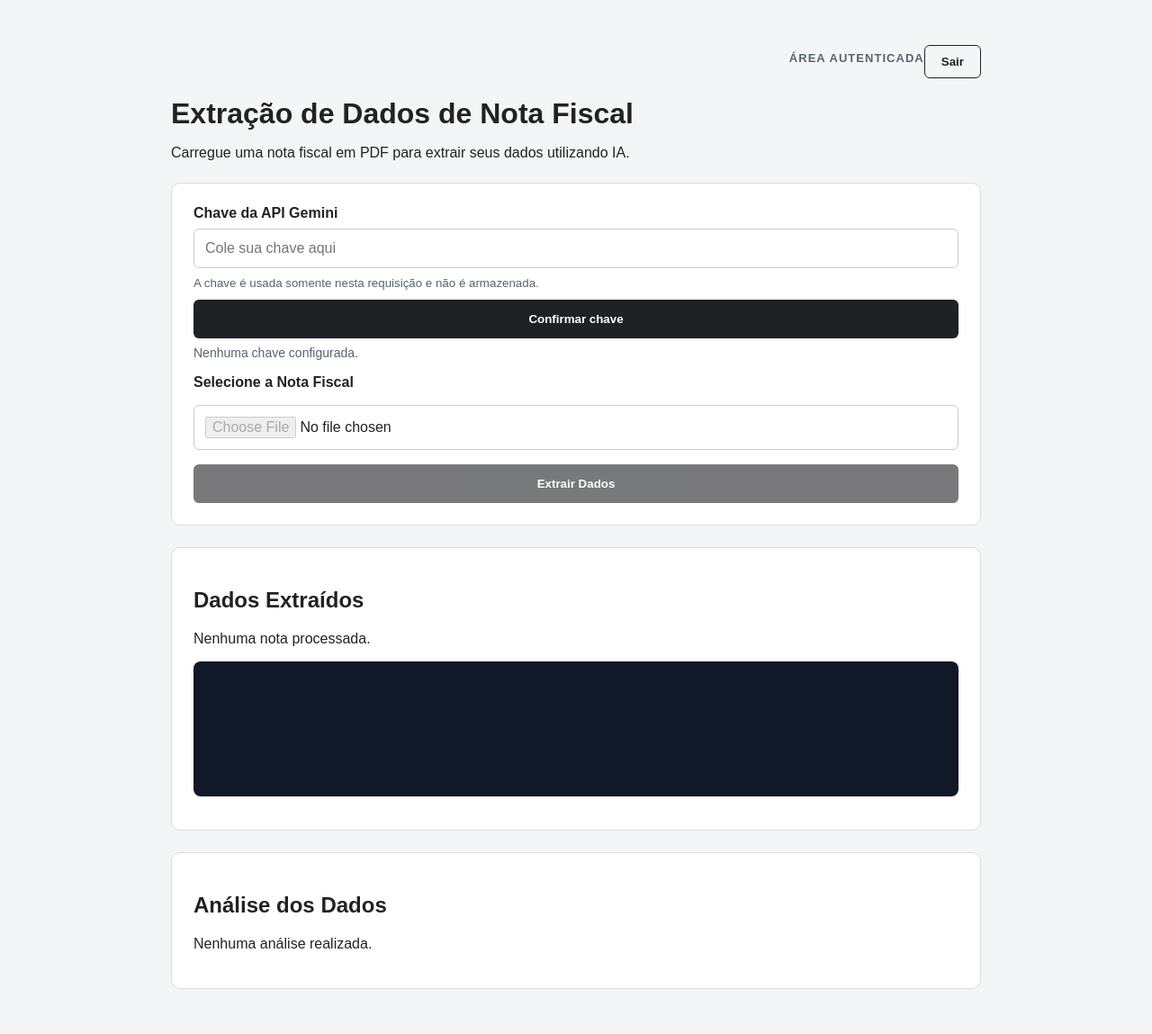
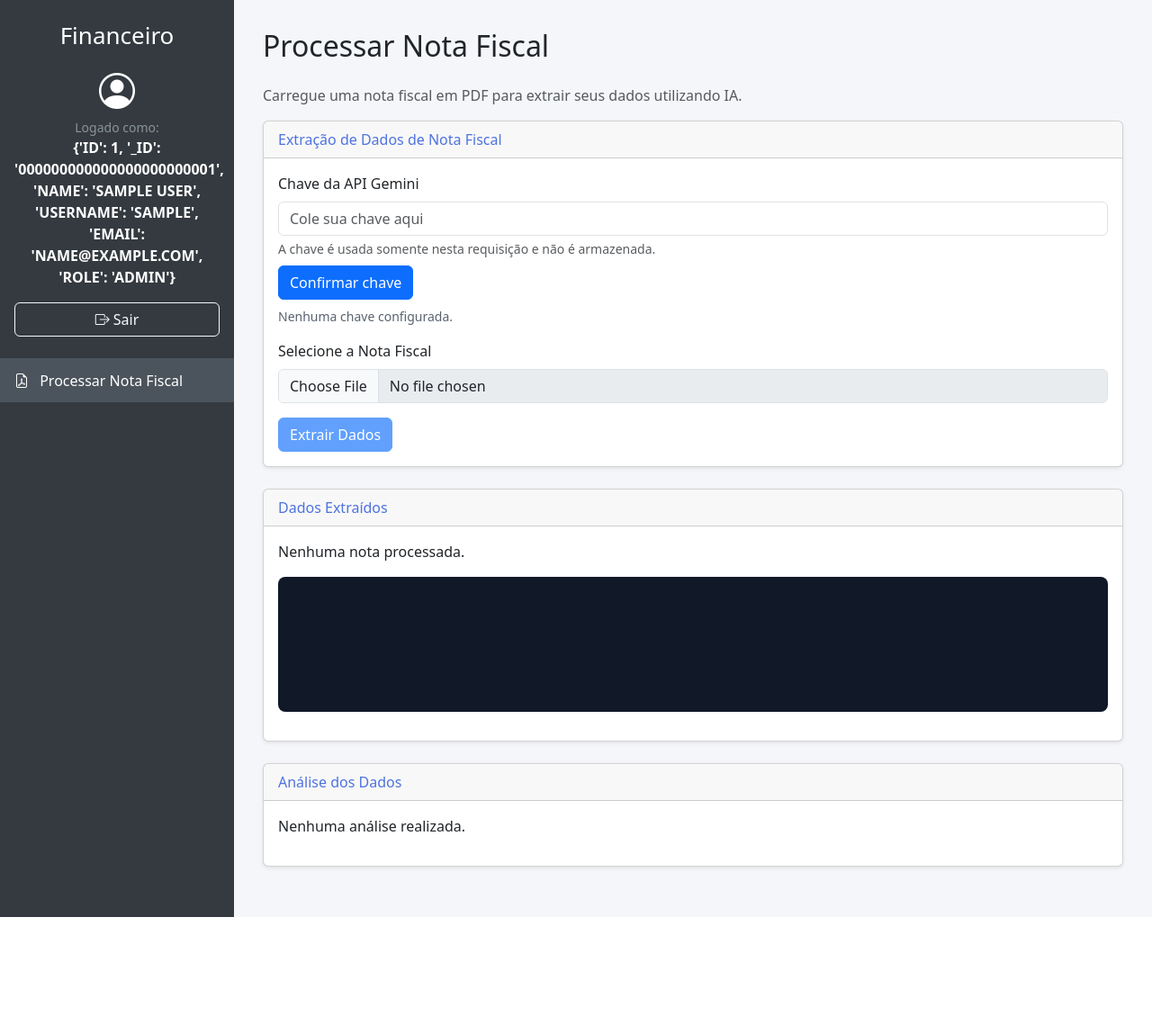
Before and after one commit to Matheusv1007/projeto-administrativo-financeiro, a Flask app: page / in a window 1280 px wide. Shown: the whole page at 90% size. After the commit the page ends 1019 px from the top, so only its background shows below. Run offline with Flask 3, Linux system fonts and the light colour scheme; the visitor is signed in with stand-in values (Sample User, id 1).

Commit message:
Aplica layout com menu lateral nas telas de login e de processamento da nota
Usa Bootstrap seguindo o layout recomendado e mostra o usuário logado
no menu.

```diff
--- a/app.py
+++ b/app.py
@@ -88,6 +88,7 @@ def login():
             if usuario_valido and senha_valida:
                 session.clear()
                 session["autenticado"] = True
+                session["usuario"] = usuario
 
                 return redirect(url_for("index"))
 
--- a/static/style.css
+++ b/static/style.css
@@ -1,137 +1,94 @@
-* {
-    box-sizing: border-box;
+body {
+    background: #f4f6f9;
 }
 
-body {
-    margin: 0;
-    font-family: Arial, sans-serif;
-    background: #f4f5f7;
-    color: #222;
+/* Layout com menu lateral */
+
+.layout {
+    display: flex;
+    min-height: 100vh;
 }
 
-.container {
-    width: min(900px, 92%);
-    margin: 50px auto;
+.sidebar {
+    width: 260px;
+    flex-shrink: 0;
+    background: #343a40;
+    color: #fff;
 }
 
-h1 {
-    margin-bottom: 8px;
+.sidebar-topo {
+    padding: 24px 16px;
+    text-align: center;
+    border-bottom: 1px solid #4b545c;
 }
 
-.card {
-    background: white;
-    padding: 24px;
-    margin-top: 24px;
-    border-radius: 10px;
-    border: 1px solid #ddd;
+.sidebar-marca {
+    font-size: 26px;
+    margin-bottom: 16px;
 }
 
-form {
+.sidebar-avatar {
+    font-size: 40px;
+}
+
+.sidebar-logado {
+    color: #8a939b;
+    font-size: 14px;
+}
+
+.sidebar-usuario {
+    font-weight: bold;
+    margin-bottom: 16px;
+}
+
+.sidebar-menu {
     display: flex;
     flex-direction: column;
-    gap: 16px;
+    padding-bottom: 24px;
 }
 
-input[type="file"],
-input[type="password"],
-input[type="text"] {
-    width: 100%;
-    padding: 12px;
-    border: 1px solid #ccc;
-    border-radius: 6px;
-    background: white;
-    color: #222;
-    font: inherit;
+.sidebar-secao {
+    padding: 16px 16px 6px;
+    color: #6c757d;
+    font-size: 13px;
+    text-align: center;
 }
 
-button {
-    padding: 14px;
-    border: none;
-    border-radius: 6px;
-    cursor: pointer;
-    font-weight: bold;
-    background: #202124;
-    color: white;
+.sidebar-link {
+    padding: 12px 16px;
+    color: #e9ecef;
+    text-decoration: none;
 }
 
-button:disabled {
-    opacity: 0.6;
-    cursor: not-allowed;
+.sidebar-link i {
+    margin-right: 8px;
 }
 
-.resultado pre {
-    min-height: 150px;
-    padding: 18px;
-    overflow-x: auto;
-    white-space: pre-wrap;
-    border-radius: 8px;
-    background: #111827;
-    color: #e5e7eb;
+.sidebar-link:hover,
+.sidebar-link.ativo {
+    background: #4b545c;
+    color: #fff;
 }
 
-.pagina-login {
-    display: grid;
-    min-height: 100vh;
-    place-items: center;
+.conteudo {
+    flex: 1;
+    min-width: 0;
+    padding: 32px;
 }
 
-.login-container {
-    width: min(430px, 92%);
+.titulo-pagina {
+    margin-bottom: 24px;
 }
 
-.login-card {
-    margin-top: 0;
+.titulo-card {
+    color: #4e73df;
+    font-weight: 500;
 }
 
-.login-card h1 {
-    font-size: 28px;
-}
-
-.identificacao {
-    margin: 0 0 8px;
-    color: #59636e;
-    font-size: 13px;
-    font-weight: bold;
-    letter-spacing: 0.08em;
-    text-transform: uppercase;
-}
-
-.cabecalho-aplicacao {
-    display: flex;
-    align-items: center;
-    justify-content: flex-end;
-}
-
-.form-logout {
-    display: block;
-}
-
-.campo {
-    display: flex;
-    flex-direction: column;
-    gap: 8px;
-}
-
-label {
-    font-weight: bold;
-}
-
-small {
-    color: #59636e;
-    line-height: 1.4;
-}
-
-.acoes-chave {
-    display: flex;
-    gap: 10px;
-}
-
-.acoes-chave button {
-    flex: 1;
-}
+/* Processar nota fiscal */
 
 .status-chave {
-    margin: 0;
+    margin: 8px 0 0;
     color: #59636e;
     font-size: 14px;
 }
@@ -146,12 +103,26 @@ small {
     font-weight: bold;
 }
 
+input[readonly] {
+    background: #eef1f4;
+}
+
+.resultado-json {
+    min-height: 150px;
+    padding: 18px;
+    white-space: pre-wrap;
+    border-radius: 8px;
+    background: #111827;
+    color: #e5e7eb;
+}
+
 .bloco-analise {
     margin-bottom: 18px;
 }
 
 .bloco-analise h3 {
     margin: 0 0 6px;
+    font-size: 18px;
     text-decoration: underline;
 }
 
@@ -164,37 +135,29 @@ small {
     font-size: 16px;
 }
 
-input[readonly] {
-    background: #eef1f4;
+/* Login */
+
+.pagina-login {
+    display: flex;
+    align-items: center;
+    justify-content: center;
+    min-height: 100vh;
 }
 
-input:focus {
-    border-color: #202124;
-    outline: 2px solid rgba(32, 33, 36, 0.15);
+.login-container {
+    width: min(430px, 92%);
 }
 
-.botao-secundario {
-    padding: 10px 18px;
-    border: 1px solid #202124;
-    background: transparent;
-    color: #202124;
-}
-
-.mensagem-erro {
-    padding: 12px;
-    margin: 18px 0;
-    border: 1px solid #e5a7a7;
-    border-radius: 6px;
-    background: #fff1f1;
-    color: #9b1c1c;
-}
-
-@media (max-width: 600px) {
-    .container {
-        margin: 24px auto;
+@media (max-width: 768px) {
+    .layout {
+        flex-direction: column;
     }
 
-    .card {
-        padding: 18px;
+    .sidebar {
+        width: 100%;
+    }
+
+    .conteudo {
+        padding: 16px;
     }
 }
--- /dev/null
+++ b/templates/base.html
@@ -0,0 +1,77 @@
+<!DOCTYPE html>
+<html lang="pt-BR">
+
+<head>
+    <meta charset="UTF-8">
+    <meta name="viewport" content="width=device-width, initial-scale=1.0">
+
+    <title>{% block titulo %}{% endblock %} - Projeto Administrativo-Financeiro</title>
+
+    <link
+        rel="stylesheet"
+        href="https://cdn.jsdelivr.net/npm/bootstrap@5.3.3/dist/css/bootstrap.min.css"
+    >
+    <link
+        rel="stylesheet"
+        href="https://cdn.jsdelivr.net/npm/bootstrap-icons@1.11.3/font/bootstrap-icons.min.css"
+    >
+    <link
+        rel="stylesheet"
+        href="{{ url_for('static', filename='style.css') }}"
+    >
+</head>
+
+<body>
+    <div class="layout">
+
+        <aside class="sidebar">
+
+            <div class="sidebar-topo">
+                <h1 class="sidebar-marca">Financeiro</h1>
+
+                <i class="bi bi-person-circle sidebar-avatar"></i>
+
+                <div class="sidebar-logado">Logado como:</div>
+                <div class="sidebar-usuario">{{ (session.get("usuario") or "") | upper }}</div>
+
+                <form method="post" action="{{ url_for('logout') }}">
+                    <button class="btn btn-outline-light w-100" type="submit">
+                        <i class="bi bi-box-arrow-right"></i> Sair
+                    </button>
+                </form>
+            </div>
+
+            <nav class="sidebar-menu">
+                <a
+                    class="sidebar-link {% if request.path == url_for('index') %}ativo{% endif %}"
+                    href="{{ url_for('index') }}"
+                >
+                    <i class="bi bi-file-earmark-pdf"></i> Processar Nota Fiscal
+                </a>
+            </nav>
+
+        </aside>
+
+        <main class="conteudo">
+
+            {% with mensagens = get_flashed_messages(with_categories=true) %}
+                {% for categoria, mensagem in mensagens %}
+                    <div class="alert alert-{{ categoria }} alert-dismissible fade show" role="alert">
+                        {{ mensagem }}
+                        <button type="button" class="btn-close" data-bs-dismiss="alert" aria-label="Fechar"></button>
+                    </div>
+                {% endfor %}
+            {% endwith %}
+
+            {% block conteudo %}{% endblock %}
+
+        </main>
+
+    </div>
+
+    <script src="https://cdn.jsdelivr.net/npm/bootstrap@5.3.3/dist/js/bootstrap.bundle.min.js"></script>
+
+    {% block scripts %}{% endblock %}
+</body>
+
+</html>
--- a/templates/index.html
+++ b/templates/index.html
@@ -1,61 +1,30 @@
-<!DOCTYPE html>
-<html lang="pt-BR">
+{% extends "base.html" %}
 
-<head>
-    <meta charset="UTF-8">
+{% block titulo %}Processar Nota Fiscal{% endblock %}
 
-    <meta
-        name="viewport"
-        content="width=device-width, initial-scale=1.0"
-    >
+{% block conteudo %}
+    <h2 class="titulo-pagina">Processar Nota Fiscal</h2>
 
-    <title>Extração de Nota Fiscal</title>
-
-    <link
-        rel="stylesheet"
-        href="{{ url_for('static', filename='style.css') }}"
-    >
-</head>
-
-<body>
-
-    <main class="container">
-
-        <header class="cabecalho-aplicacao">
-
-            <div>
-                <p class="identificacao">&Aacute;rea autenticada</p>
-            </div>
-
-            <form
-                class="form-logout"
-                method="post"
-                action="{{ url_for('logout') }}"
-            >
-                <button class="botao-secundario" type="submit">
-                    Sair
-                </button>
-            </form>
-
-        </header>
-
-        <h1>Extração de Dados de Nota Fiscal</h1>
-
-        <p>
+    <p class="text-body-secondary">
         Carregue uma nota fiscal em PDF
         para extrair seus dados utilizando IA.
     </p>
 
-        <section class="card">
+    <section class="card shadow-sm mb-4">
+        <div class="card-header">
+            <span class="titulo-card">Extra&ccedil;&atilde;o de Dados de Nota Fiscal</span>
+        </div>
 
+        <div class="card-body">
             <form id="formNota">
 
-                <div class="campo">
-                    <label for="apiKey">
+                <div class="mb-3">
+                    <label class="form-label" for="apiKey">
                         Chave da API Gemini
                     </label>
 
                     <input
+                        class="form-control"
                         type="password"
                         id="apiKey"
                         name="api_key"
@@ -65,13 +34,14 @@
                         required
                     >
 
-                    <small>
+                    <div class="form-text">
                         A chave &eacute; usada somente nesta
                         requisi&ccedil;&atilde;o e n&atilde;o &eacute; armazenada.
-                    </small>
+                    </div>
 
-                    <div class="acoes-chave">
+                    <div class="d-flex gap-2 mt-2">
                         <button
+                            class="btn btn-primary"
                             id="botaoConfirmarChave"
                             type="button"
                         >
@@ -80,7 +50,7 @@
 
                         <button
                             id="botaoAlterarChave"
-                            class="botao-secundario"
+                            class="btn btn-secondary"
                             type="button"
                             hidden
                         >
@@ -97,11 +67,13 @@
                     </p>
                 </div>
 
-                <label for="arquivo">
+                <div class="mb-3">
+                    <label class="form-label" for="arquivo">
                         Selecione a Nota Fiscal
                     </label>
 
                     <input
+                        class="form-control"
                         type="file"
                         id="arquivo"
                         name="arquivo"
@@ -109,8 +81,10 @@
                         required
                         disabled
                     >
+                </div>
 
                 <button
+                    class="btn btn-primary"
                     id="botaoExtrair"
                     type="submit"
                     disabled
@@ -119,31 +93,29 @@
                 </button>
 
             </form>
-
+        </div>
     </section>
 
-        <section
-            id="resultadoContainer"
-            class="card resultado"
-        >
+    <section class="card shadow-sm mb-4">
+        <div class="card-header">
+            <span class="titulo-card">Dados Extra&iacute;dos</span>
+        </div>
 
-            <h2>Dados Extraídos</h2>
-
+        <div class="card-body">
             <p id="status">
                 Nenhuma nota processada.
             </p>
 
-            <pre id="resultado"></pre>
-
+            <pre id="resultado" class="resultado-json"></pre>
+        </div>
     </section>
 
-        <section
-            id="analiseContainer"
-            class="card resultado"
-        >
+    <section class="card shadow-sm mb-4">
+        <div class="card-header">
+            <span class="titulo-card">An&aacute;lise dos Dados</span>
+        </div>
 
-            <h2>An&aacute;lise dos Dados</h2>
-
+        <div class="card-body">
             <div id="analise">
                 <p>Nenhuma an&aacute;lise realizada.</p>
             </div>
@@ -153,15 +125,10 @@
                 class="status-lancamento"
                 aria-live="polite"
             ></p>
+        </div>
+    </section>
+{% endblock %}
 
-        </section>
-
-    </main>
-
-    <script
-        src="{{ url_for('static', filename='app.js') }}"
-    ></script>
-
-</body>
-
-</html>
+{% block scripts %}
+    <script src="{{ url_for('static', filename='app.js') }}"></script>
+{% endblock %}
```
Also changed, not shown: templates/login.html (+22 -16 lines). Lines whose indentation alone changed are shown as unchanged.
